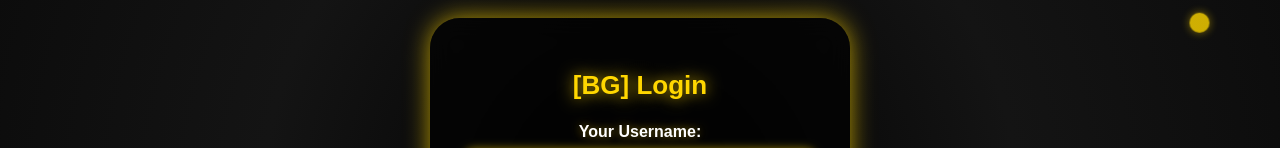
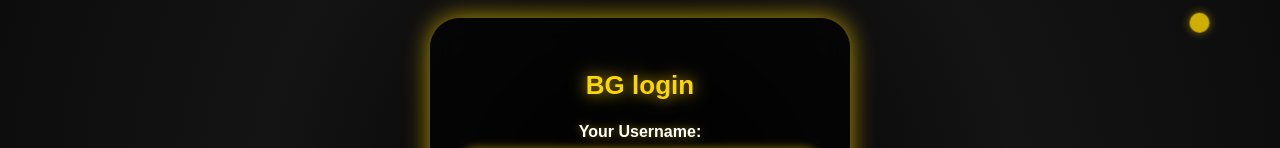
Before and after one commit to BlockmanAdmin/login, a plain HTML site: page index.html in a window 1280 px wide. Shown: the part 196-344 px from the top of the page. Drawn offline with Linux system fonts and the light colour scheme.

Commit message:
Update index.html

```diff
--- a/index.html
+++ b/index.html
@@ -158,7 +158,7 @@
     <div class="ball big"></div>
 
     <div class="container">
-        <h2>[BG] Login</h2>
+        <h2>BG login</h2>
 
         <label for="username">Your Username:</label>
         <input type="text" id="username" placeholder="Enter your username">
```
